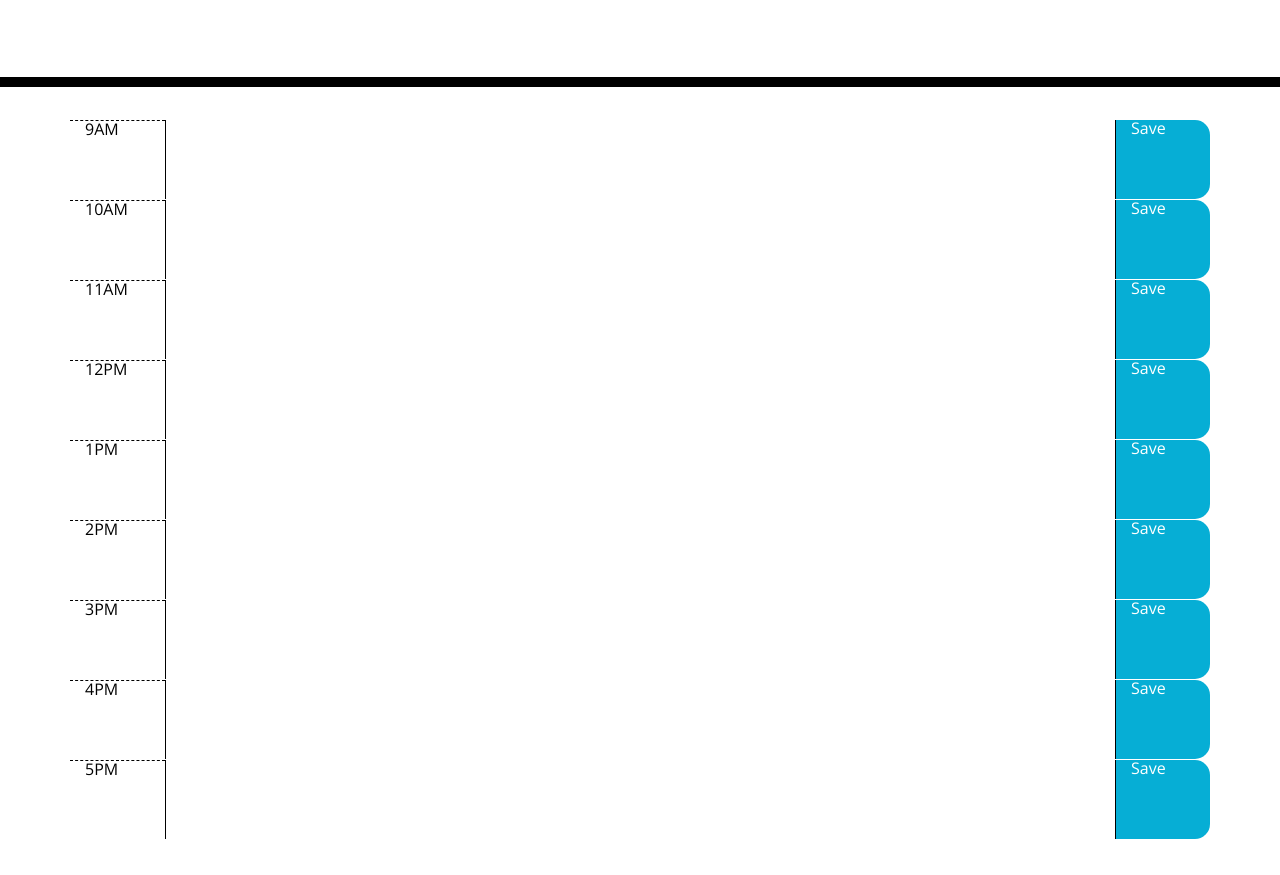
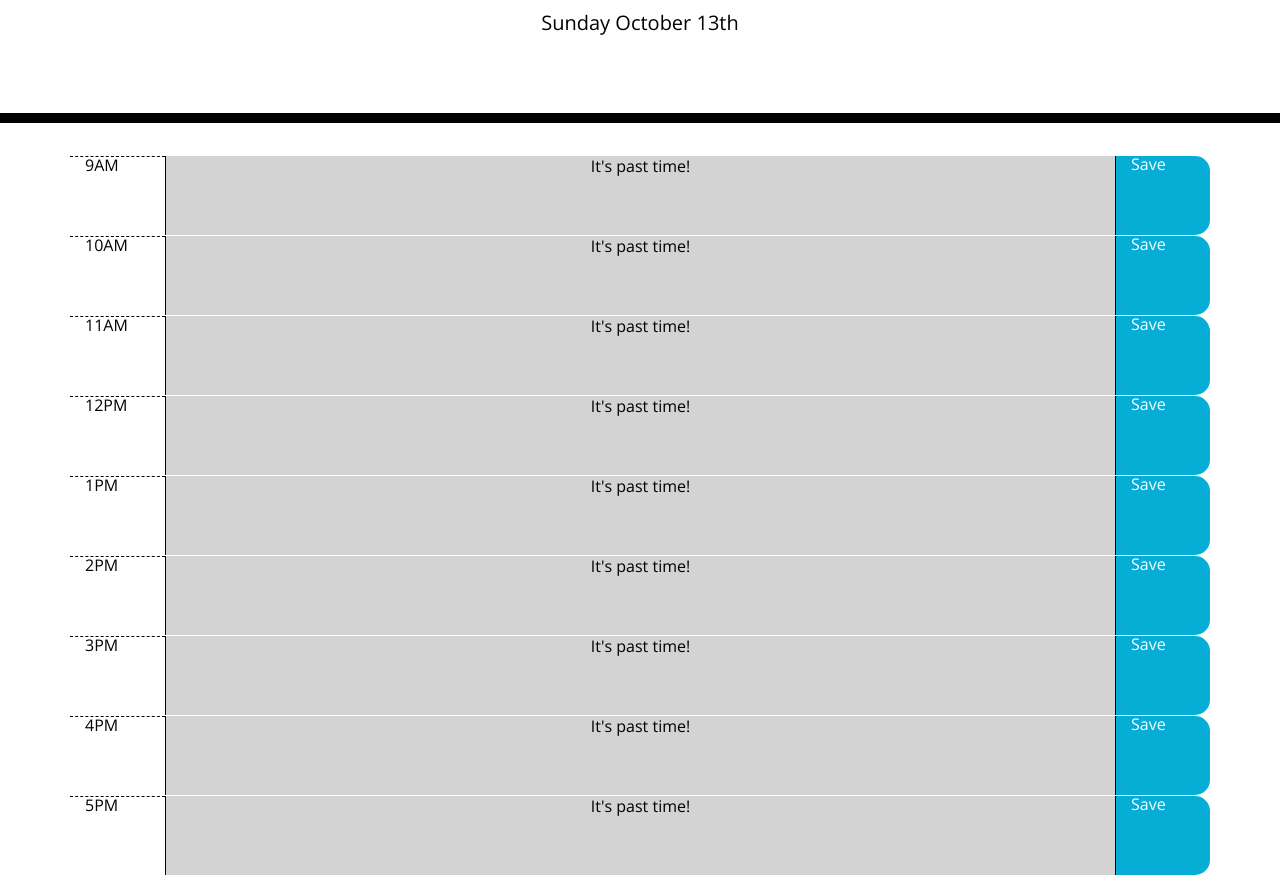
Before and after one commit to levgir/Day-Planner, a plain HTML site: page index.html in a window 1280 px wide. Shown: the part 181-1056 px from the top of the page. Before the commit the page ends 1020 px from the top, so only its background shows below. Drawn offline with nearby package versions, Linux system fonts and the light colour scheme.

Commit message:
added moment.js to the program and began attaching it to the text areas

```diff
--- a/index.html
+++ b/index.html
@@ -14,61 +14,70 @@
 </head>
 
 <body>
+    <script src="https://code.jquery.com/jquery-3.4.1.min.js"></script>
+    <script src="https://cdnjs.cloudflare.com/ajax/libs/moment.js/2.24.0/moment.min.js"></script>
+
   <header class="jumbotron">
     <h1 class="display-3">Work Day Scheduler</h1>
     <p class="lead">A simple calendar app for scheduling your work day</p>
-    <p id="currentDay" class="lead"></p>
+    <p id="currentDay" class="lead">
+      <script>
+        $('#currentDay').text(moment().format('dddd MMMM Do'));
+      </script>
+    </p>
   </header>
   <div class="container">
     <div class="row">
       <div class="col-1 hour">9AM</div>
-        <textarea class="col-10 time-block" rows="3"></textarea>
+        <textarea class="col-10 time-block" id="9" rows="3" data-value="09"></textarea>
       <div class="col-1 saveBtn">Save</div>
     </div>
     <div class="row">
       <div class="col-1 hour">10AM</div>
-      <textarea class="col-10 time-block" rows="3"></textarea>
+      <textarea class="col-10 time-block" id="10" rows="3" data-value="10"></textarea>
       <div class="col-1 saveBtn">Save</div>
     </div>
     <div class="row">
       <div class="col-1 hour">11AM</div>
-      <textarea class="col-10 time-block" rows="3"></textarea>
+      <textarea class="col-10 time-block" id="11" rows="3" data-value="11"></textarea>
       <div class="col-1 saveBtn">Save</div>
     </div>
     <div class="row">
       <div class="col-1 hour">12PM</div>
-      <textarea class="col-10 time-block" rows="3"></textarea>
+      <textarea class="col-10 time-block" id="12" rows="3" data-value="12"></textarea>
       <div class="col-1 saveBtn">Save</div>
     </div>
     <div class="row">
       <div class="col-1 hour">1PM</div>
-      <textarea class="col-10 time-block" rows="3"></textarea>
+      <textarea class="col-10 time-block" id="13" rows="3" data-value="13"></textarea>
       <div class="col-1 saveBtn">Save</div>
     </div>
     <div class="row">
       <div class="col-1 hour">2PM</div>
-      <textarea class="col-10 time-block" rows="3"></textarea>
+      <textarea class="col-10 time-block" id="14" rows="3" data-value="14"></textarea>
       <div class="col-1 saveBtn">Save</div>
     </div>
     <div class="row">
       <div class="col-1 hour">3PM</div>
-      <textarea class="col-10 time-block" rows="3"></textarea>
+      <textarea class="col-10 time-block" id="15" rows="3" data-value="15"></textarea>
       <div class="col-1 saveBtn">Save</div>
     </div>
     <div class="row">
       <div class="col-1 hour">4PM</div>
-      <textarea class="col-10 time-block" rows="3"></textarea>
+      <textarea class="col-10 time-block" id="16" rows="3" data-value="16"></textarea>
       <div class="col-1 saveBtn">Save</div>
     </div>
     <div class="row">
       <div class="col-1 hour">5PM</div>
-      <textarea class="col-10 time-block" rows="3"></textarea>
+      <textarea class="col-10 time-block" id="17" rows="3" data-value="17"></textarea>
       <div class="col-1 saveBtn">Save</div>
     </div>
   </div>
 
-  <script src="https://code.jquery.com/jquery-3.4.1.min.js"></script>
-  <script src="https://cdnjs.cloudflare.com/ajax/libs/moment.js/2.24.0/moment.min.js"></script>
+  <script src="script.js"></script>
+  <script>
+    timeCheck()
+  </script>
 </body>
 
 </html>
--- a/script.js
+++ b/script.js
@@ -0,0 +1,17 @@
+var hours = document.querySelectorAll("textarea");
+
+function timeCheck() {
+    for (var i = 0; i < hours.length; i++) {
+        console.log(hours[i].dataset.value,",",moment().format('HH'));
+        if (hours[i].dataset.value < moment().format('HH')) {
+            hours[i].textContent = "It's past time!";
+            hours[i].style.background = 'lightgray';
+        }else if (hours[i].dataset.value === moment().format('HH')) {
+            hours[i].textContent = "You're on time!";
+            hours[i].style.background = 'red';
+        }else{
+            hours[i].textContent = "It's coming up soon!";
+            hours[i].style.background = 'lightgreen';
+        }
+    }
+}
```
